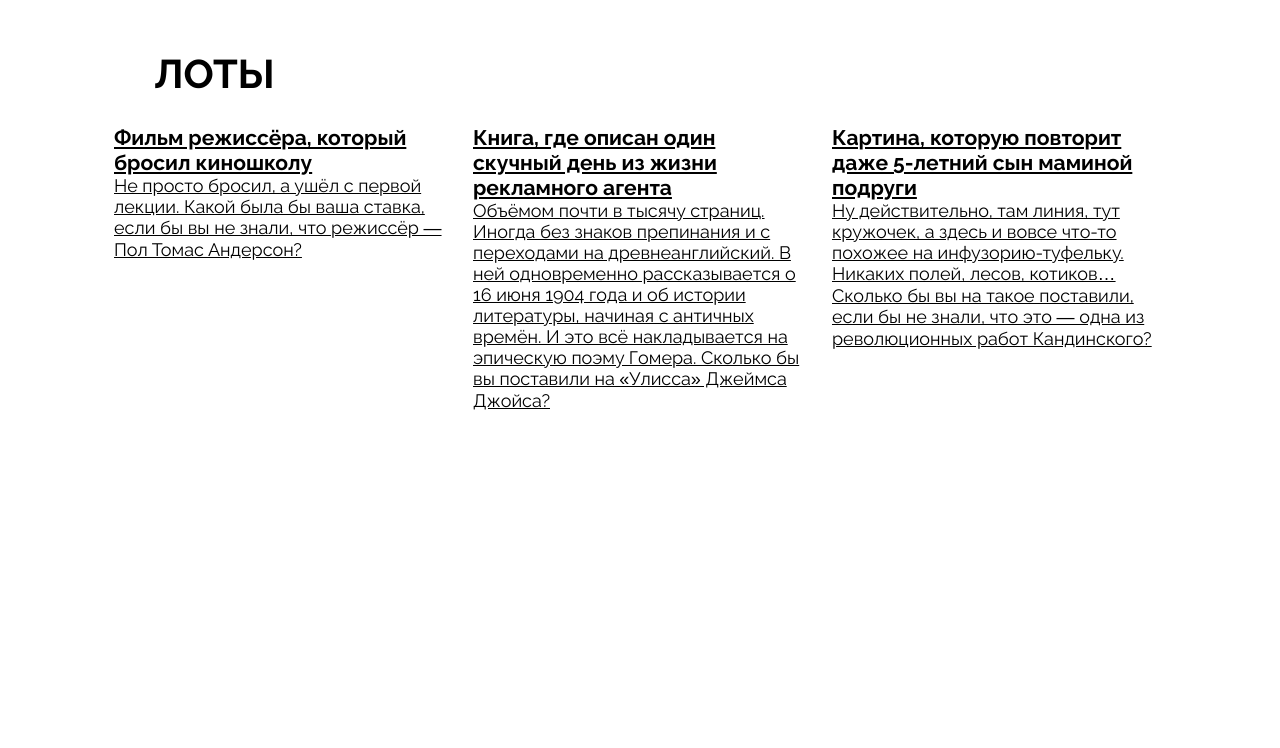
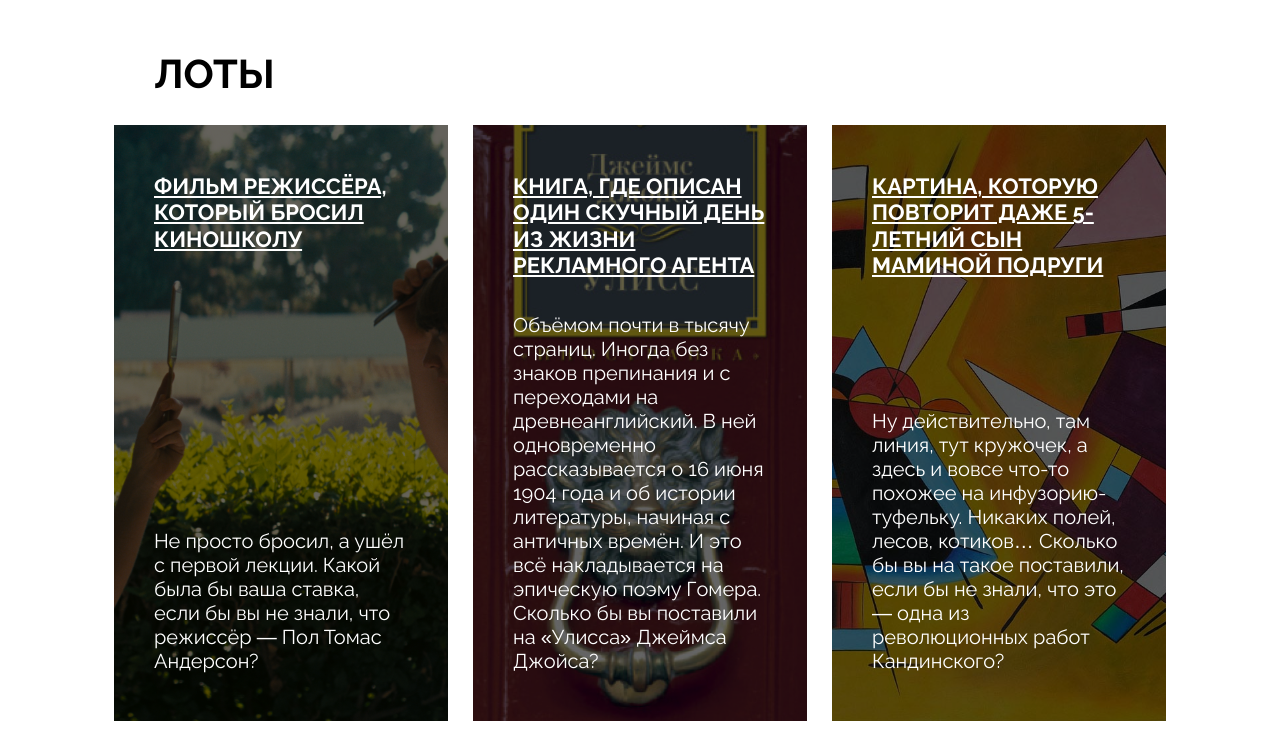
Before and after one commit to ElizabethGolik/ono-tebe-nado-ad, a plain HTML site: page index.html in a window 1280 px wide. Shown: the part 1180-1928 px from the top of the page. Drawn offline with Linux system fonts and the light colour scheme.

Commit message:
style: design reusable lot cards

```diff
--- a/styles/style.css
+++ b/styles/style.css
@@ -155,3 +155,50 @@
   font-size: 20px;
   text-underline-offset: 5px;
 }
+
+.card-link {
+  display: block;
+  height: 100%;
+  text-decoration: none;
+}
+
+.card {
+  position: relative;
+  display: flex;
+  height: 100%;
+  flex-direction: column;
+  justify-content: space-between;
+  padding: 48px 40px;
+  color: #fff;
+  background-position: center;
+  background-size: cover;
+}
+
+.card_type_film {
+  background-image: url('../images/card-lot-01.jpg');
+}
+
+.card_type_book {
+  background-image: url('../images/card-lot-02.jpg');
+}
+
+.card_type_picture {
+  background-image: url('../images/card-lot-03.jpg');
+}
+
+.card__title,
+.card__text {
+  z-index: 2;
+}
+
+.card__title {
+  font-size: 22px;
+  line-height: 1.2;
+  text-decoration: underline;
+  text-transform: uppercase;
+}
+
+.card__text {
+  font-size: 20px;
+  line-height: 1.2;
+}
```
